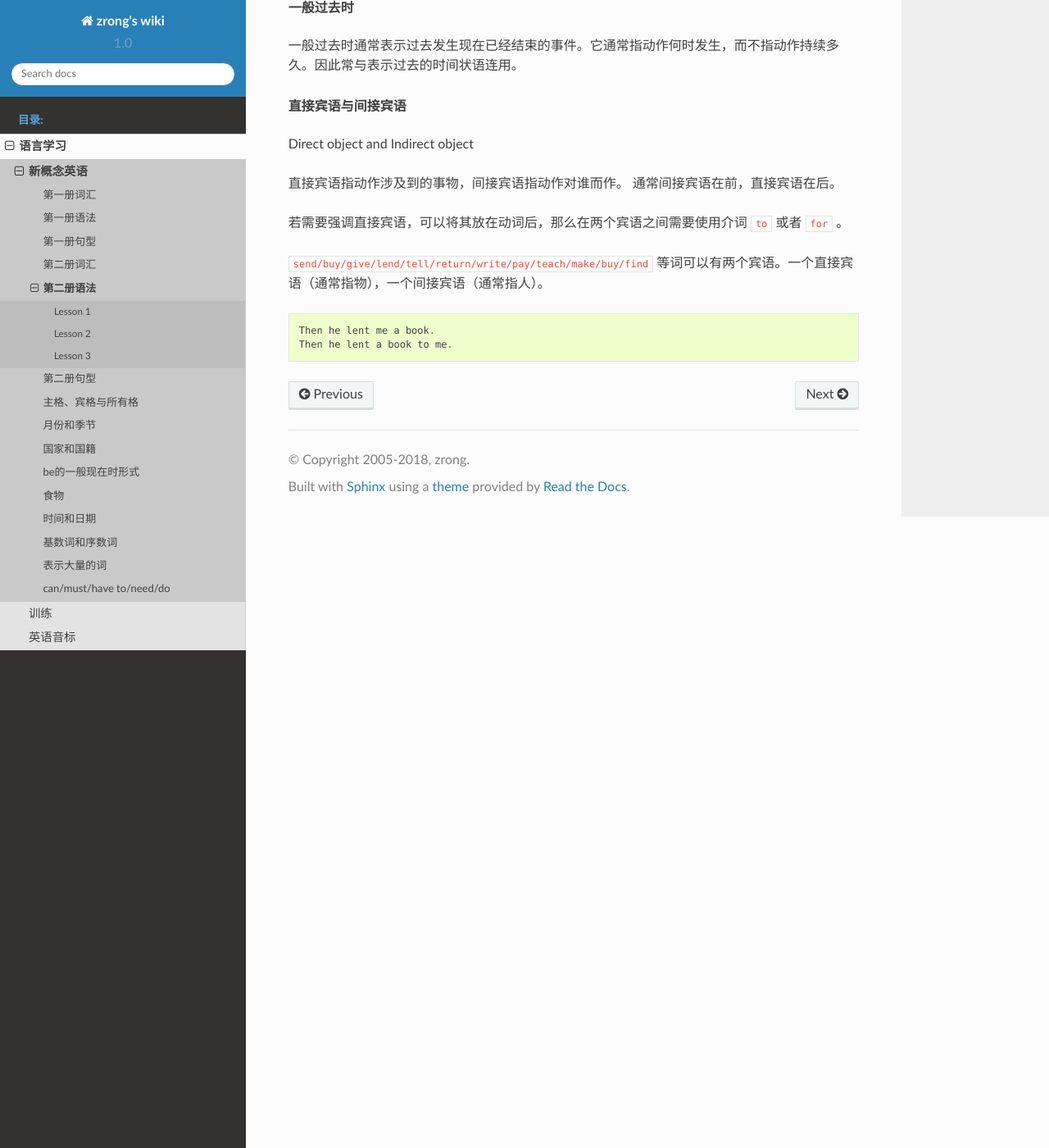
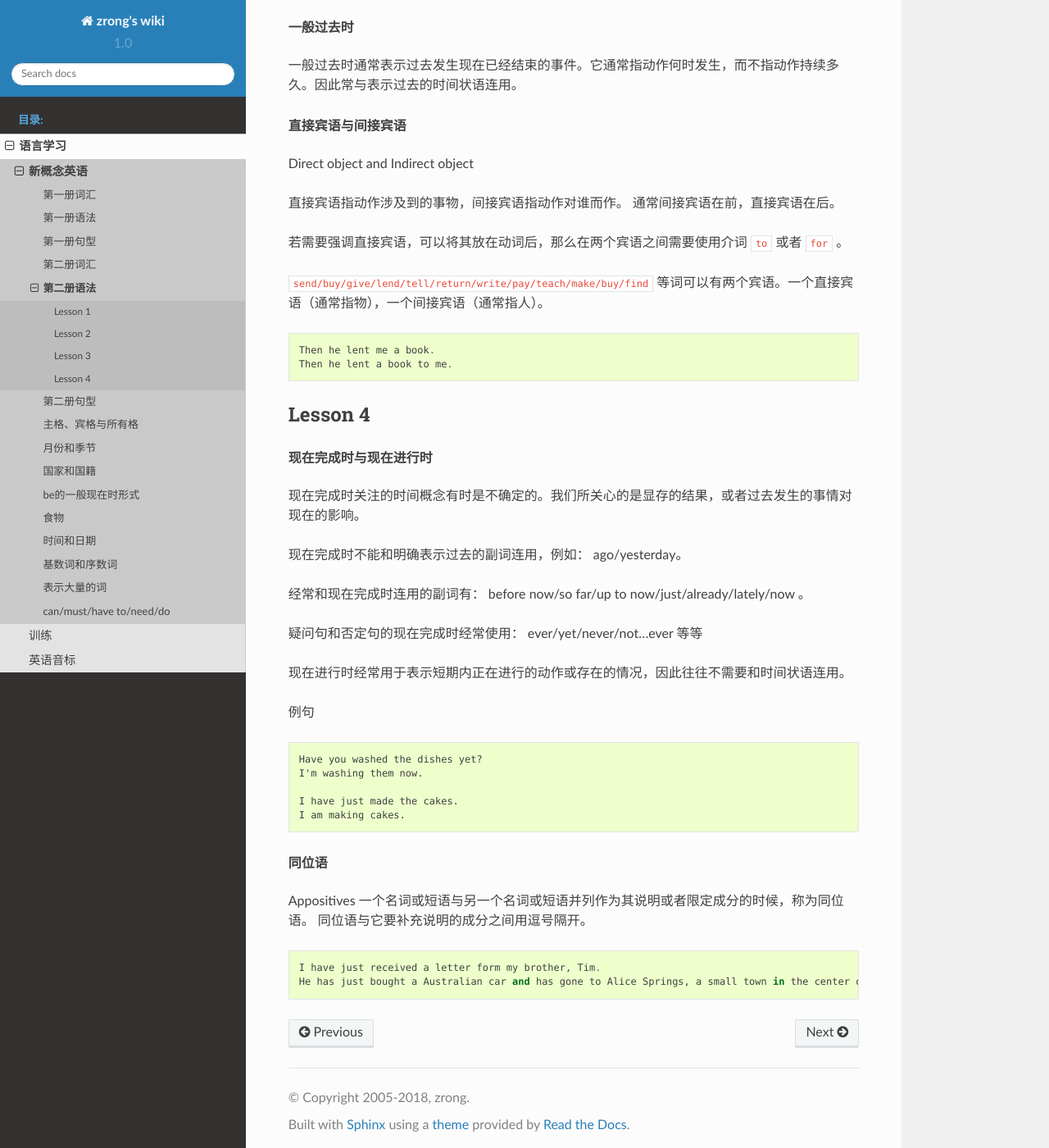
Before and after one commit to zrong/wiki, a Sphinx documentation site: the page built from source/lang/nce/2grammar.rst, in a window 1280 px wide and 1400 px high, scrolled down 1495 px. Shown: the whole window at 82% size. Built offline with Sphinx 7.4.7 and the Read the Docs theme 2.0.0, drawn with Linux system fonts in a browser that asks for light colours.

Commit message:
add lesson 4

```diff
--- a/source/lang/nce/2grammar.rst
+++ b/source/lang/nce/2grammar.rst
@@ -88,3 +88,40 @@ Direct object and Indirect object
 
     Then he lent me a book.
     Then he lent a book to me.
+
+Lesson 4
+===============
+
+.. glossary::
+
+    现在完成时与现在进行时
+
+现在完成时关注的时间概念有时是不确定的。我们所关心的是显存的结果，或者过去发生的事情对现在的影响。
+
+现在完成时不能和明确表示过去的副词连用，例如： ago/yesterday。
+
+经常和现在完成时连用的副词有：
+before now/so far/up to now/just/already/lately/now 。
+
+疑问句和否定句的现在完成时经常使用：
+ever/yet/never/not...ever 等等
+
+现在进行时经常用于表示短期内正在进行的动作或存在的情况，因此往往不需要和时间状语连用。
+
+例句 ::
+
+    Have you washed the dishes yet?
+    I'm washing them now.
+
+    I have just made the cakes.
+    I am making cakes.
+
+.. glossary::
+
+    同位语
+
+Appositives 一个名词或短语与另一个名词或短语并列作为其说明或者限定成分的时候，称为同位语。
+同位语与它要补充说明的成分之间用逗号隔开。 ::
+
+    I have just received a letter form my brother, Tim.
+    He has just bought a Australian car and has gone to Alice Springs, a small town in the center of Australia.
```
Also changed, not shown: source/lang/nce/2sentence.rst (+35 -1 lines).
